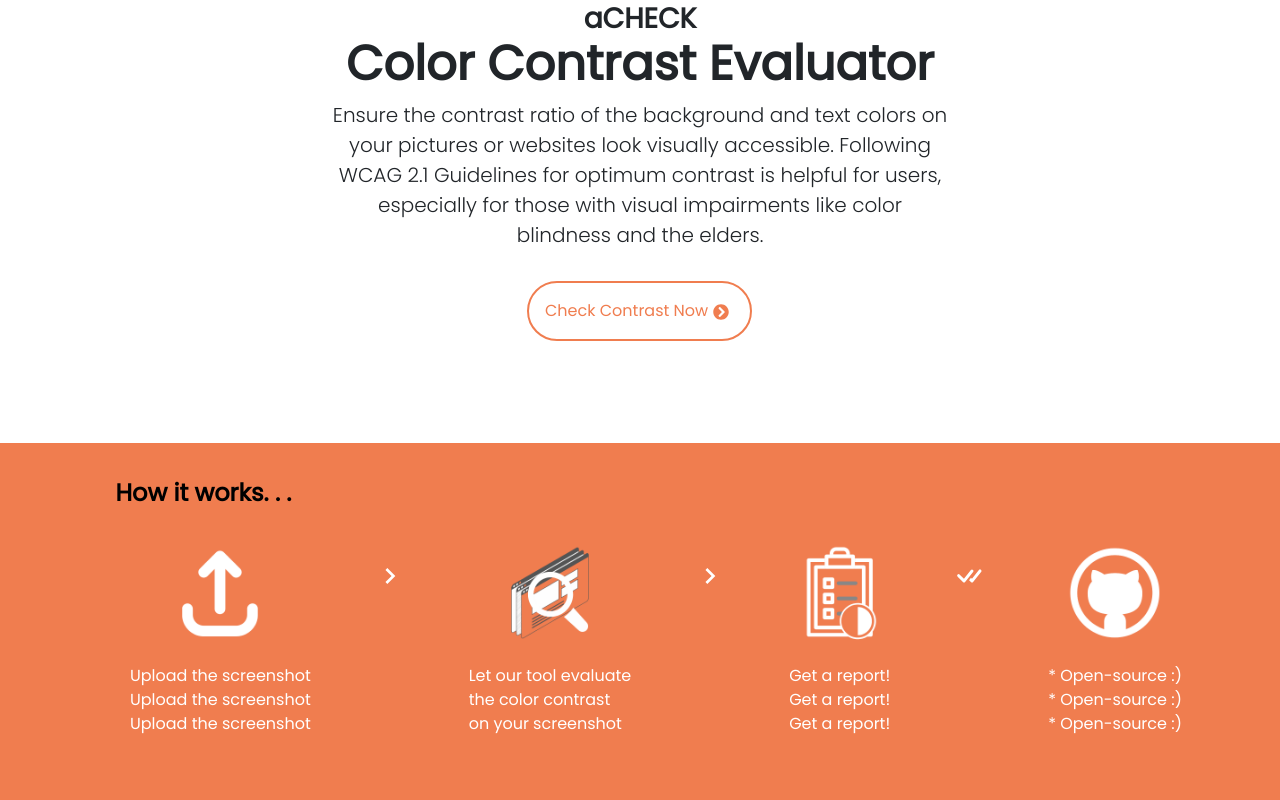
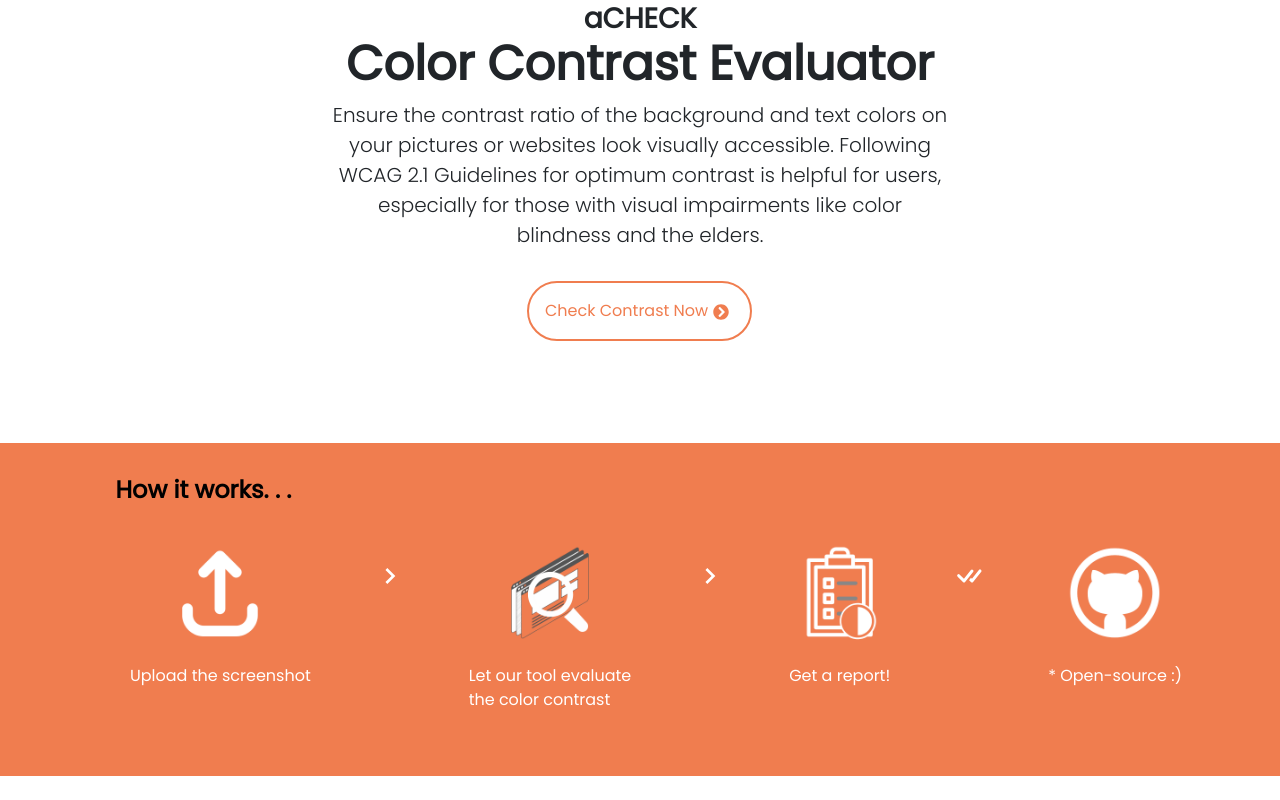
Before and after one commit to eternals-swproject-2021/vincit-tool, a React (Create React App) app in the folder react-app/: page / in a window 1280 px wide. Shown: the part 347-1147 px from the top of the page. After the commit the page ends 1123 px from the top, so only its background shows below. Built offline with nearby package versions, Linux system fonts and the light colour scheme.

Commit message:
[10] Rakkan - updated content on home page

```diff
--- a/react-app/package.json
+++ b/react-app/package.json
@@ -6,11 +6,14 @@
     "@testing-library/jest-dom": "^5.16.3",
     "@testing-library/react": "^12.1.4",
     "@testing-library/user-event": "^13.5.0",
+    "multer": "^1.4.4",
+    "node-polyfill-webpack-plugin": "^1.1.4",
     "react": "^18.0.0",
     "react-dom": "^18.0.0",
     "react-icons": "^4.3.1",
     "react-router-dom": "^5.2.0",
     "react-scripts": "5.0.0",
+    "react-toastify": "^8.2.0",
     "styled-components": "^5.3.5",
     "web-vitals": "^2.1.4"
   },
--- a/react-app/src/pages/home/Home.js
+++ b/react-app/src/pages/home/Home.js
@@ -34,37 +34,34 @@
                         <li class="description_ul_li">
                             <img src={HOWTO1} class="description_ul_li_img" alt="upload-screenshot"></img>
                             <p class="description_ul_li_p">
-                                Upload the screenshot<br/>Upload the screenshot<br/>Upload the screenshot
+                                Upload the screenshot <br/>  <br/>
                             </p>
                         </li>
                         <MdNavigateNext className="navigate-icon"/>
                         <li class="description_ul_li">
                             <img src={HOWTO2} class="description_ul_li_img" alt="evaluate-tool"></img>
                             <p class="description_ul_li_p">
-                                Let our tool evaluate <br/> the color contrast<br/>on your screenshot
+                                Let our tool evaluate <br/> the color contrast
                             </p>
                         </li>
                         <MdNavigateNext className="navigate-icon"/>
                         <li class="description_ul_li">
                             <img src={HOWTO3} class="description_ul_li_img" alt="get-report"></img>
                             <p class="description_ul_li_p">
-                                Get a report! <br/> Get a report! <br/> Get a report!
+                                Get a report! <br/>  <br/>
                             </p>
                         </li>
                         <BsCheckAll className="navigate-icon"/>
                         <li class="description_ul_li">
                             <img src={HOWTO4} class="description_ul_li_img" alt="open-source"></img>
                             <p class="description_ul_li_p">
-                               * Open-source :) <br/> * Open-source :) <br/> * Open-source :)
+                               * Open-source :) <br/>  <br/>
                             </p>
                         </li>
                     </ul>
                 </div>
-
             </div>
         </div>
-
-
     )
 }
 
```
Also changed, not shown: package.json (+9 -1 lines), 2 other files (tests, documents, lock files or other folders).
